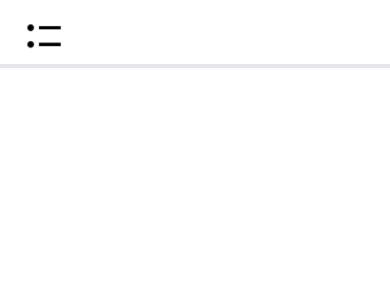
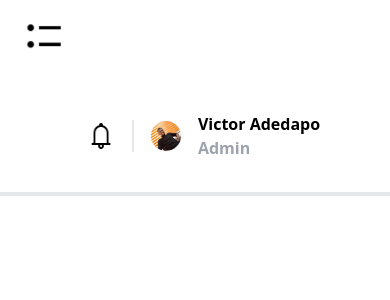
Before and after one commit to Victorakinwunmi/renaissance, a Nuxt app: page /admindashboard in a window 390 px wide. Shown: the top 300 px of the page. Built offline with nearby package versions, Linux system fonts and the light colour scheme.

Commit message:
i added display picture and text to the header in admin dashboard

```diff
--- a/components/Header.vue
+++ b/components/Header.vue
@@ -1,13 +1,22 @@
 <template>
-  <div class="block lg:flex justify-between border-b-4 border-gray-200 w-full py-8 px-16">
+  <div class="block lg:flex justify-between border-b-4 border-gray-200 w-full px-6 py-8 lg:px-16">
      <div class="hidden lg:block border border-transparent w-2/4">
        <div class="w-4/12 gap-2 rounded-md p-2 lg:flex items-center bg-gray-100 ">
           <img :src="require('@/assets/icons/search.png')" class="w-4 h-4">
           <input type="search" placeholder="Search here..." class="w-full text-gray-500 outline-none cursor-pointer bg-transparent">
        </div>
      </div>
-     <div>
-
+     <div class="w-full lg:w-2/4 flex items-center gap-4 lg:gap-6 justify-center">
+       <img :src="require('@/assets/icons/notification.png')" class="w-16 h-8 border-r-2 cursor-pointer px-4 border-gray-200">
+       <div class="flex items-center gap-4">
+        <button class="block h-8 w-8 rounded-full overflow-hidden border border-gray-100 mx-auto">
+          <img :src="require('@/assets/images/dp.jpg')" class=" mx-auto object-cover" />
+        </button>
+        <div class="">
+            <div class="text-black font-bold">Victor Adedapo</div>
+            <div class="text-black font-bold text-gray-400">Admin</div>
+        </div>
+       </div>
      </div>
   </div>
 </template>
--- a/components/sidebar/Logo.vue
+++ b/components/sidebar/Logo.vue
@@ -1,6 +1,6 @@
 <template>
   <div class="">
-    <button class="block h-20 w-20 rounded-full overflow-hidden border border-black mx-auto mt-10 mb-4">
+    <button class="block h-20 w-20 rounded-full overflow-hidden border border-black mx-auto mt-2 mb-2">
        <img :src="require('@/assets/icons/addpic.png')" class="w-14 mx-auto h-14 object-cover" />
     </button>
     <h1 class="font-semibold text-black font-sans">Welcome</h1>
--- a/pages/admindashboard.vue
+++ b/pages/admindashboard.vue
@@ -59,7 +59,7 @@
         </template>
       </SidebarContainer>
     </div>
-    <div class="w-full lg:pl-60">
+    <div class="w-full py-20 lg:py-0 lg:pl-60">
         <Header/>
     </div>
   </div>
```
Also changed, not shown: assets/icons/notification.png (added), assets/images/dp.jpg (added).
